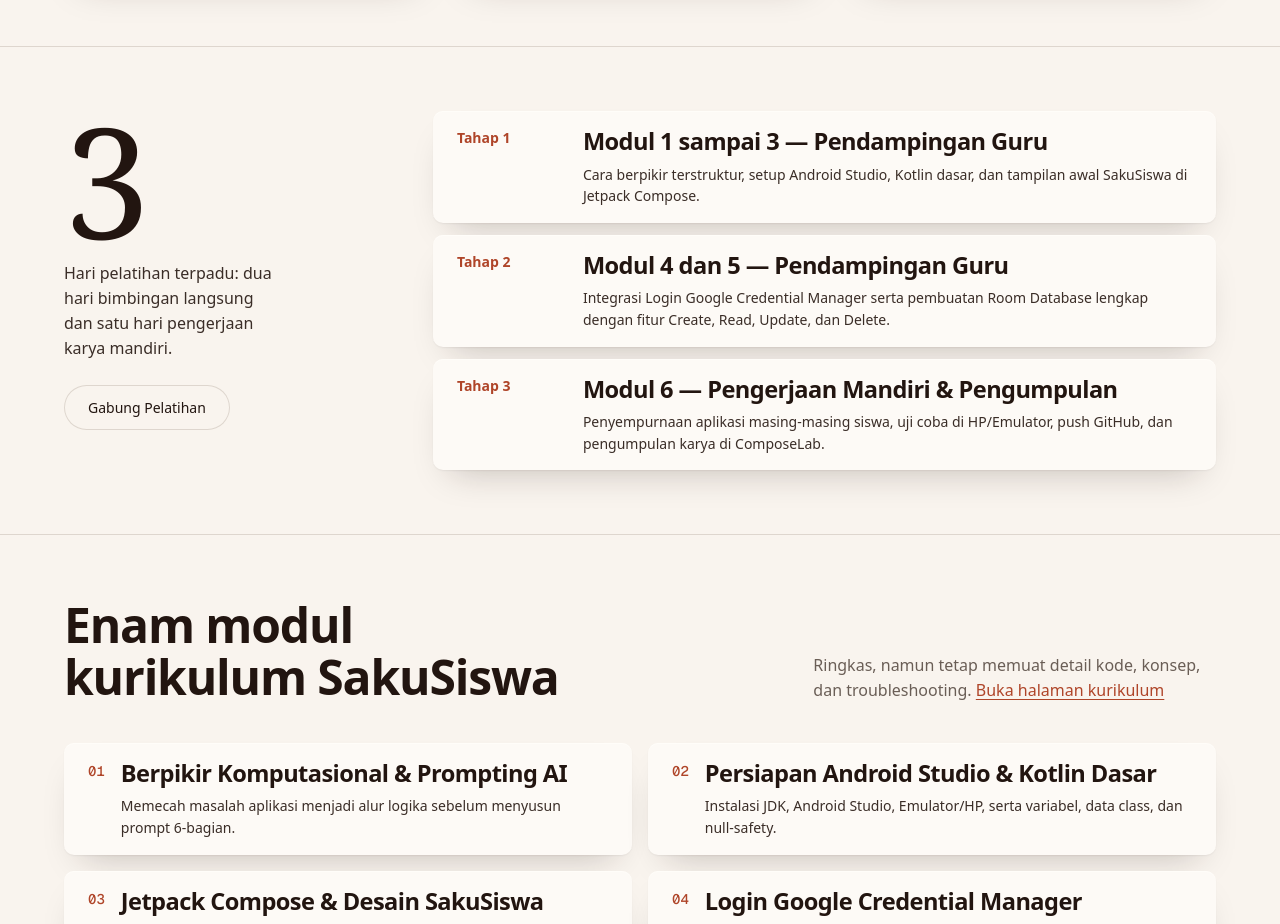
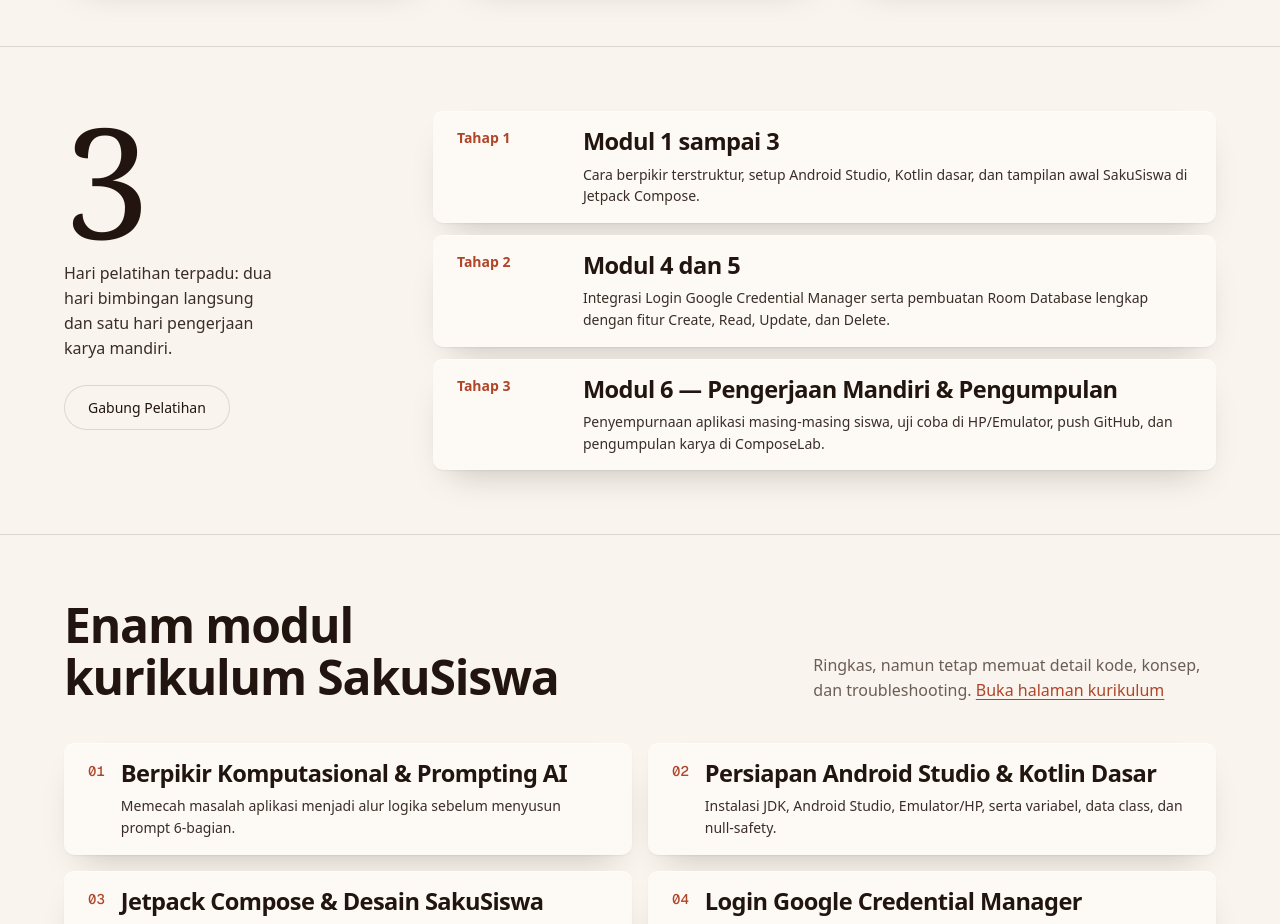
Before and after one commit to DandieLucky/Vibe-Code, a Next.js app: page /beranda in a window 1280 px wide. Shown: the part 1000-1924 px from the top of the page. Built offline with nearby package versions, Linux system fonts and the light colour scheme; no server answers; a web font is replaced by a local one.

Commit message:
chore(copy): hapus kata pendampingan guru

```diff
--- a/src/app/beranda/page.tsx
+++ b/src/app/beranda/page.tsx
@@ -44,12 +44,12 @@ const MODULES_SUMMARY = [
 const SCHEDULE = [
   {
     day: "Tahap 1",
-    title: "Modul 1 sampai 3 — Pendampingan Guru",
+    title: "Modul 1 sampai 3",
     desc: "Cara berpikir terstruktur, setup Android Studio, Kotlin dasar, dan tampilan awal SakuSiswa di Jetpack Compose.",
   },
   {
     day: "Tahap 2",
-    title: "Modul 4 dan 5 — Pendampingan Guru",
+    title: "Modul 4 dan 5",
     desc: "Integrasi Login Google Credential Manager serta pembuatan Room Database lengkap dengan fitur Create, Read, Update, dan Delete.",
   },
   {
--- a/src/lib/data/tutorial-persiapan.ts
+++ b/src/lib/data/tutorial-persiapan.ts
@@ -45,7 +45,7 @@ export const PERSIAPAN: BagianTutorial = {
     "Pasang Android Studio, siapkan HP Android / Emulator, pasang Git, lalu siapkan akun. " +
     "Tekan Selesai di setiap langkah yang sudah beres.",
   peringatanAwal:
-    "Jika ada kendala saat instalasi, catat pesan error-nya atau ambil foto layar, lalu sampaikan ke guru pendamping.",
+    "Jika ada kendala saat instalasi, catat pesan error-nya atau ambil foto layar, lalu tanyakan ke fasilitator.",
   langkah: [
     {
       id: "p1-cek-laptop",
```
